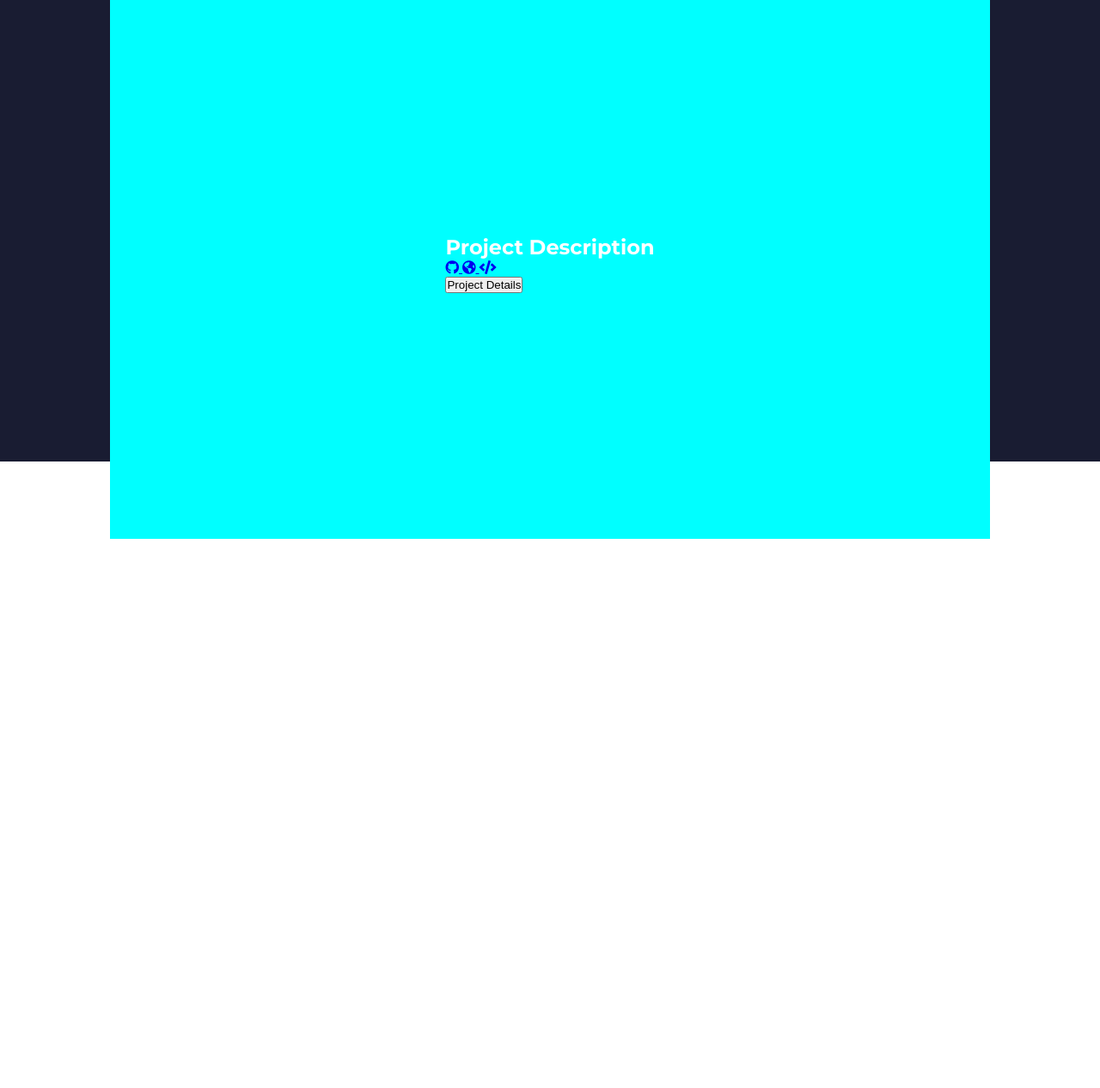
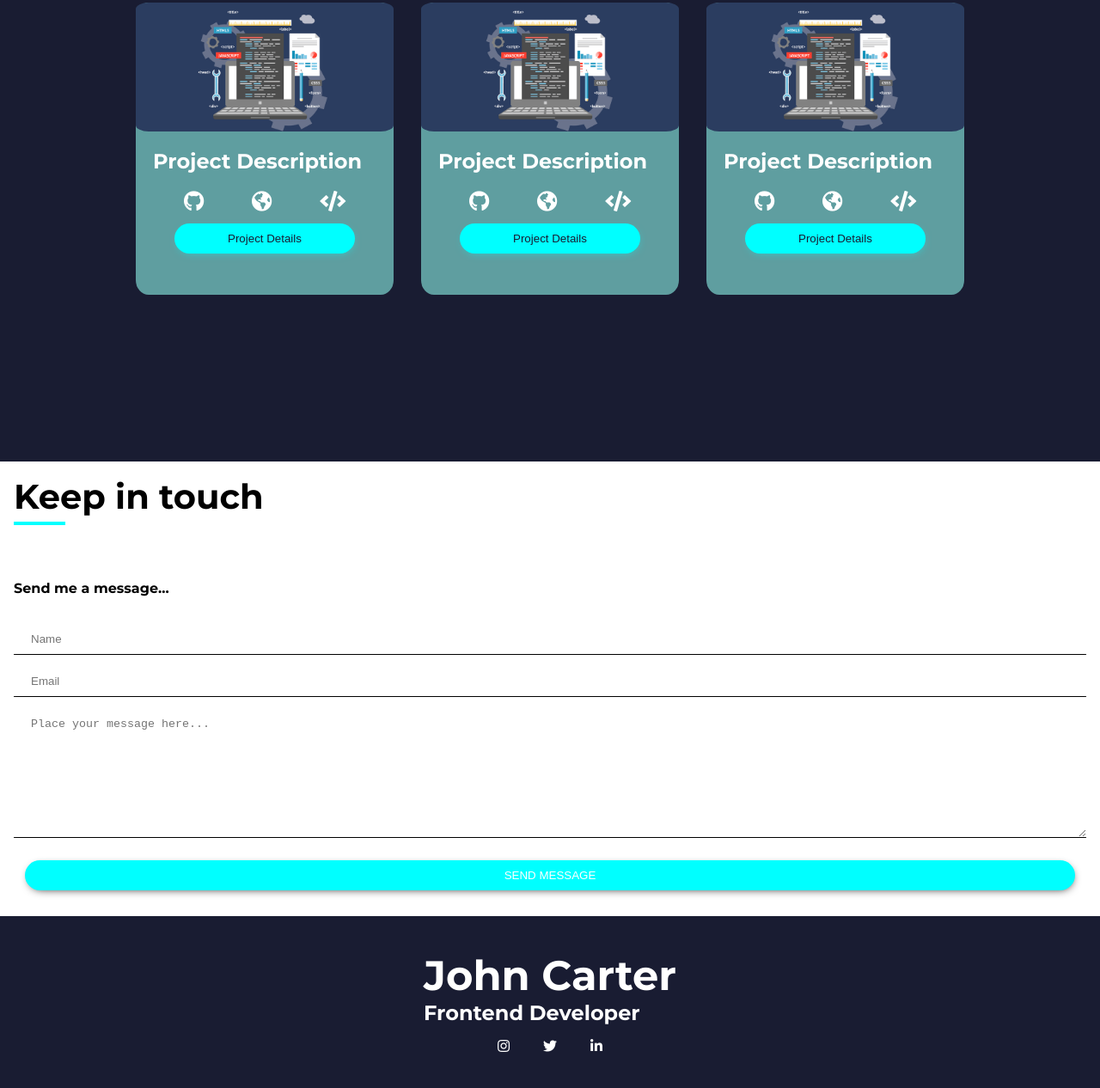
Before and after one commit to CarlosSalinasRuiz/CarlosSalinasRuiz.github.io, a plain HTML site: page 03 - CSS/index.html in a window 1280 px wide. Shown: the part 1639-2905 px from the top of the page at 86% size. Before the commit the page ends 2266 px from the top, so only its background shows below. Drawn offline with Linux system fonts and the light colour scheme.

Commit message:
[03 - CSS] Termino de plantilla base

```diff
--- a/03 - CSS/css/styles.css
+++ b/03 - CSS/css/styles.css
@@ -19,7 +19,7 @@ h1 span{
   color: #00ffff;
 }
 
-.wrapper, .portfolio {
+.wrapper, .portfolio, .footer {
   width: 100vw;
   height: 100vh;
   background-color: #191c32;
@@ -144,7 +144,130 @@ h1 span{
   height: 80vh;
   margin: 0 auto;
   display: flex;
+  justify-content: center;
+}
+
+.card {
+  width: 300px;
+  height: 340px;
+  background-color: cadetblue;
+  border-radius: 5%;
+  margin: 1em;
+}
+
+.card__img {
+  width: 100%;
+  height: 150px;
+  background-image: url(../img/2-original.png);
+  background-size: cover;
+  border-radius: 5%;
+}
+
+.card__title {
+  padding: 20px;
+}
+
+.card__projects-links {
+  display: flex;
+  justify-content: space-evenly;
+}
+
+.card__projects-links a {
+  color: #fff;
+  text-decoration: none;
+}
+
+.card__projects-links i {
+  font-size: 1.5em;
+}
+
+.card .project-details {
+  margin: 0 auto;
+  margin: 1em;
+  width: 70%;
+}
+
+.card .project-details a {
+  text-decoration: none;
+  color: #191c32;
+}
+
+.project-details-content {
+  display: flex;
+  width: 100%;
+  justify-content: center;
+}
+
+.contact-headings {
+  width: 100vw;
+  padding: 1em;
+}
+
+.contact-headings h2 {
+  font-size: 2.5em;
+}
+
+.container-contact {
+  padding: 1em;
+  margin: 0 auto;
+}
+
+.form {
+  display: flex;
+  flex-direction: column;
+  margin-top: 2em;
+}
+
+.form input, .form textarea {
+  padding: 10px 20px;
+  margin-bottom: 1em;
+  background: none;
+  border: none;
+  border-bottom: 1px solid #000;
+}
+
+.form textarea {
+  height: 150px;
+}
+
+.btn-submit {
+  padding: 10px 20px;
+  margin: 1em;
+  border: none;
+  text-transform: uppercase;
+  background-color: #00ffff;
+  border-radius: 20px;
+  cursor: pointer;
+  color: #fff;
+  box-shadow: 1px 3px 11px -5px #000;
+}
+
+.btn-submit:hover {
+  background: none;
+  border: 3px solid #00ffff;
+  color: #000;
+}
+
+.footer {
+  display: flex;
+  flex-direction: column;
+  justify-content: center;
   align-items: center;
-  justify-content: center;
-  background-color: #00ffff;
+  width: 100vw;
+  height: 200px;
 }
+
+.footer-content h2{
+  font-size: 3em;
+}
+
+.footer-content h5{
+  font-size: 1.5em;
+}
+
+.sotial-network {
+  display: flex;
+  justify-content: space-evenly;
+  width: 200px;
+  margin-top: 1em;
+}
--- a/03 - CSS/index.html
+++ b/03 - CSS/index.html
@@ -78,11 +78,11 @@
       </div>
       <div class="contaider">
         <div class="card">
-          <div class="card__img">
+          <div class="card__img"></div>
           <div class="card__title">
             <h2>Project Description</h2>
           </div>
-            <div class="projects-links">
+          <div class="card__projects-links">
             <a href="#">
               <i class="fab fa-github"></i>
             </a>
@@ -93,10 +93,90 @@
               <i class="fas fa-code"></i>
             </a>
           </div>
-            <button class="project-details">Project Details</button>
+          <div class="project-details-content">
+            <button class="project-details download-cv">
+              <a href="#">Project Details</a>
+            </button>
+          </div>
+        </div>
+        <div class="card">
+          <div class="card__img"></div>
+          <div class="card__title">
+            <h2>Project Description</h2>
+          </div>
+          <div class="card__projects-links">
+            <a href="#">
+              <i class="fab fa-github"></i>
+            </a>
+            <a href="#">
+              <i class="fas fa-globe-americas"></i>
+            </a>
+            <a href="#">
+              <i class="fas fa-code"></i>
+            </a>
+          </div>
+          <div class="project-details-content">
+            <button class="project-details download-cv">
+              <a href="#">Project Details</a>
+            </button>
+          </div>
+        </div>
+        <div class="card">
+          <div class="card__img"></div>
+          <div class="card__title">
+            <h2>Project Description</h2>
+          </div>
+          <div class="card__projects-links">
+            <a href="#">
+              <i class="fab fa-github"></i>
+            </a>
+            <a href="#">
+              <i class="fas fa-globe-americas"></i>
+            </a>
+            <a href="#">
+              <i class="fas fa-code"></i>
+            </a>
+          </div>
+          <div class="project-details-content">
+            <button class="project-details download-cv">
+              <a href="#">Project Details</a>
+            </button>
           </div>
         </div>
       </div>
     </div>
+
+    <div class="contact-section">
+      <div class="contact-headings">
+        <h2>Keep in touch</h2>
+        <div class="divider"></div>
+      </div>
+      <!-- <img src="img/2-original.png" alt="John"> -->
+      <div class="container-contact">
+        <div class="contact-form">
+          <h4>Send me a message...</h4>
+          <form action="" class="form">
+            <input type="text" placeholder="Name">
+            <input type="email" placeholder="Email">
+            <textarea placeholder="Place your message here..."></textarea>
+            <button type="submit" class="btn-submit">
+              Send message
+            </button>
+          </form>
+        </div>
+      </div>
+    </div>
+
+    <footer class="footer">
+      <div class="footer-content">
+        <h2>John Carter</h2>
+        <h5>Frontend Developer</h5>
+      </div>
+      <div class="sotial-network">
+        <i class="fab fa-instagram"></i>
+        <i class="fab fa-twitter"></i>
+        <i class="fab fa-linkedin-in"></i>
+      </div>
+    </footer>
   </body>
 </html>
```
Lines whose indentation alone changed are shown as unchanged.
